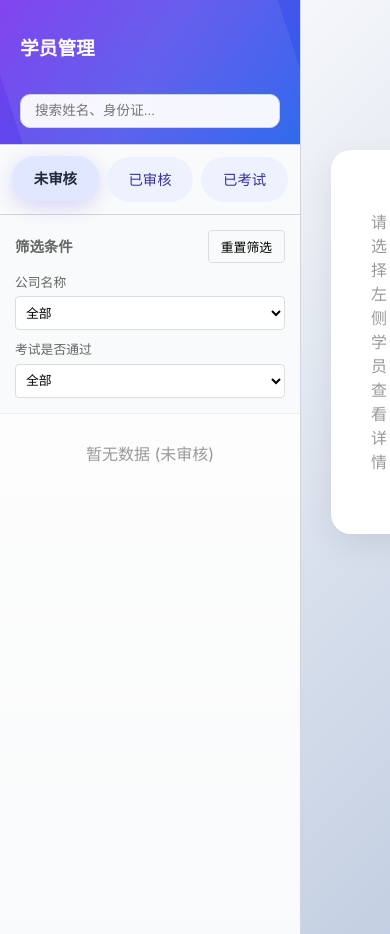
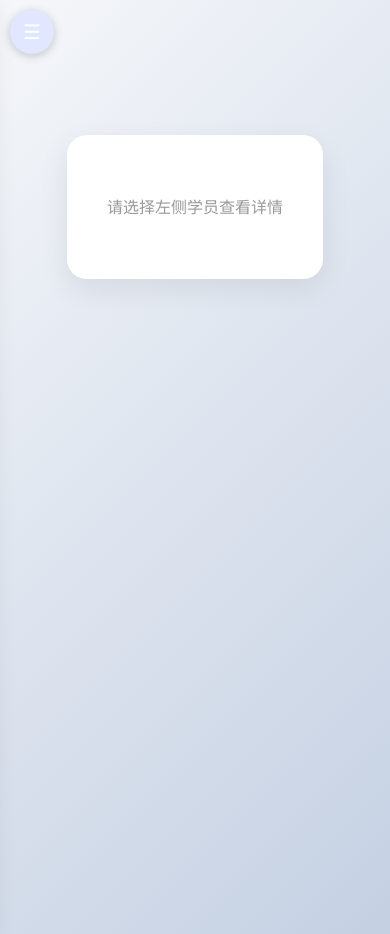
Before and after one commit to iclumsy/jingjipeixun, a Flask app: page /admin in a window 390 px wide. Run offline with Flask 3, Linux system fonts and the light colour scheme; data that the repository does not hold is empty.

Commit message:
适配移动端

```diff
--- a/training_system/static/js/admin.js
+++ b/training_system/static/js/admin.js
@@ -62,6 +62,26 @@ document.addEventListener('DOMContentLoaded', () => {
         }
     }
 
+    // Mobile menu toggle
+    const mobileMenuToggle = document.getElementById('mobileMenuToggle');
+    const sidebar = document.getElementById('sidebar');
+
+    if (mobileMenuToggle && sidebar) {
+        mobileMenuToggle.addEventListener('click', () => {
+            sidebar.classList.toggle('mobile-open');
+        });
+
+        // Close sidebar when clicking on a student
+        document.addEventListener('click', (e) => {
+            if (window.innerWidth <= 768 &&
+                !sidebar.contains(e.target) &&
+                !mobileMenuToggle.contains(e.target) &&
+                sidebar.classList.contains('mobile-open')) {
+                sidebar.classList.remove('mobile-open');
+            }
+        });
+    }
+
     // Event Listeners
     tabs.forEach(tab => {
         tab.addEventListener('click', () => {
@@ -77,6 +97,9 @@ document.addEventListener('DOMContentLoaded', () => {
             }
             mainContent.innerHTML = '<div class="empty-state">请选择左侧学员查看详情</div>';
             currentStudentId = null;
+
+            // Don't close sidebar on mobile after selecting a tab
+            // Let user select a student first
         });
     });
 
@@ -175,6 +198,11 @@ document.addEventListener('DOMContentLoaded', () => {
             `;
             el.onclick = () => {
                 showDetail(student);
+
+                // Close sidebar on mobile after selecting a student
+                if (window.innerWidth <= 768 && sidebar) {
+                    sidebar.classList.remove('mobile-open');
+                }
             };
             listContainer.appendChild(el);
         });
--- a/training_system/templates/admin.html
+++ b/training_system/templates/admin.html
@@ -8,7 +8,30 @@
     <style>
         /* Admin specific overrides */
         body { padding: 0; overflow: hidden; height: 100vh; font-family: 'Inter', -apple-system, BlinkMacSystemFont, sans-serif; }
-        .admin-layout { display: flex; height: 100%; }
+        .admin-layout {
+            display: flex;
+            height: 100%;
+        }
+
+        /* Mobile menu toggle */
+        .mobile-menu-toggle {
+            display: none;
+            position: fixed;
+            top: 10px;
+            left: 10px;
+            z-index: 1000;
+            background: var(--secondary);
+            color: white;
+            border: none;
+            border-radius: 50%;
+            width: 40px;
+            height: 40px;
+            font-size: 20px;
+            cursor: pointer;
+            box-shadow: 0 2px 10px rgba(0,0,0,0.2);
+            justify-content: center;
+            align-items: center;
+        }
 
         .sidebar {
             width: 300px;
@@ -17,6 +40,7 @@
             display: flex;
             flex-direction: column;
             box-shadow: 0 0 20px rgba(0,0,0,0.05);
+            transition: transform 0.3s ease;
         }
 
         .sidebar-header {
@@ -221,6 +245,86 @@
             to {
                 opacity: 1;
                 transform: translateY(0);
+            }
+        }
+
+        /* Responsive design for mobile devices */
+        @media (max-width: 768px) {
+            .mobile-menu-toggle {
+                display: flex;
+            }
+
+            .admin-layout {
+                flex-direction: row;
+                overflow: hidden;
+            }
+
+            .sidebar {
+                position: fixed;
+                top: 0;
+                left: 0;
+                width: 280px;
+                height: 100vh;
+                border-right: 1px solid var(--border);
+                border-bottom: none;
+                transform: translateX(-100%);
+                z-index: 999;
+            }
+
+            .sidebar.mobile-open {
+                transform: translateX(0);
+            }
+
+            .student-list {
+                max-height: 60vh;
+            }
+
+            .main-content {
+                flex: 1;
+                width: 100%;
+                padding: 15px;
+                min-height: 100vh;
+            }
+
+            .detail-grid {
+                grid-template-columns: 1fr;
+                gap: 16px;
+            }
+
+            .detail-card {
+                padding: 20px;
+                max-width: 100%;
+            }
+
+            .detail-header {
+                flex-direction: column;
+                align-items: flex-start;
+                gap: 10px;
+            }
+
+            .filter-controls {
+                padding: 10px;
+            }
+
+            .tabs {
+                padding: 8px;
+            }
+
+            .tab {
+                padding: 8px 12px;
+                font-size: 0.8rem;
+            }
+
+            /* Make buttons more touch-friendly */
+            button {
+                min-height: 44px;
+                min-width: 44px;
+            }
+
+            /* Adjust toggle switch for mobile */
+            .toggle-switch {
+                min-width: 60px;
+                min-height: 30px;
             }
         }
 
@@ -573,8 +677,9 @@
     </style>
 </head>
 <body>
+    <button class="mobile-menu-toggle" id="mobileMenuToggle">☰</button>
     <div class="admin-layout">
-        <div class="sidebar">
+        <div class="sidebar" id="sidebar">
             <div class="sidebar-header">
                 <h3>学员管理</h3>
                 <input type="text" id="searchInput" class="search-box" placeholder="搜索姓名、身份证...">
```
